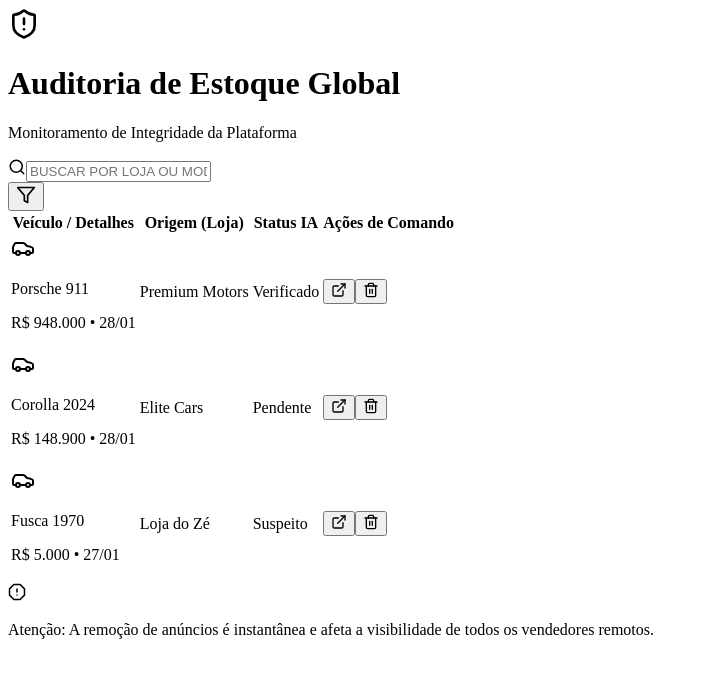
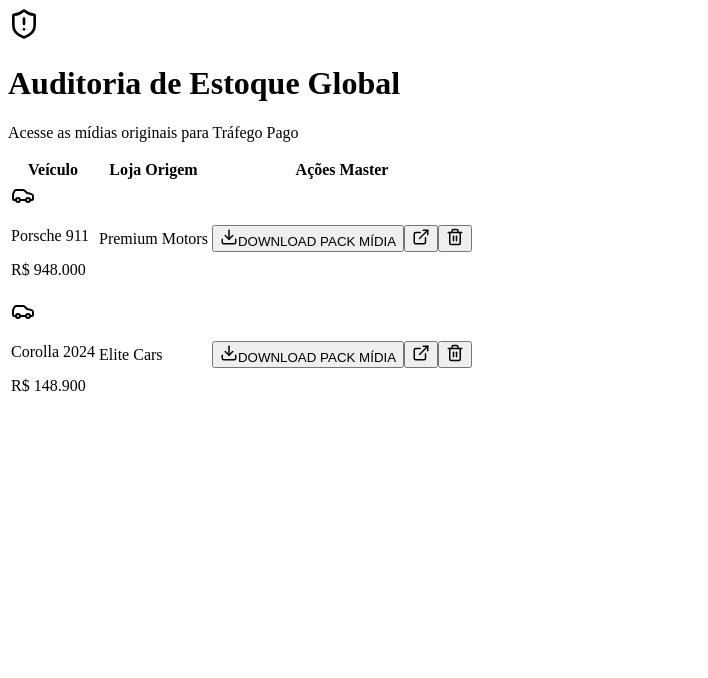
Before and after one commit to pixelupmrk/meucarroOnline, a Next.js app: page /admin/estoque-global in a window 1280 px wide. Shown: the top 678 px of the page, without its empty margins (0-708 px from the left). Built offline with nearby package versions, Linux system fonts and the light colour scheme.

Commit message:
Update page.tsx

```diff
--- a/src/app/admin/estoque-global/page.tsx
+++ b/src/app/admin/estoque-global/page.tsx
@@ -1,114 +1,79 @@
 'use client'
 import React, { useState } from 'react';
-import { ShieldAlert, Search, Filter, Trash2, ExternalLink, AlertOctagon, Car } from 'lucide-react';
+import { ShieldAlert, Search, Trash2, Download, ExternalLink, Car, CheckCircle } from 'lucide-react';
 
 export default function AuditoriaEstoque() {
-  const [busca, setBusca] = useState('');
-
-  // Simulação da base de dados global (que virá do Supabase)
   const [estoqueGlobal, setEstoqueGlobal] = useState([
-    { id: 1, loja: 'Premium Motors', modelo: 'Porsche 911', preco: 'R$ 948.000', data: '28/01', status: 'Verificado' },
-    { id: 2, loja: 'Elite Cars', modelo: 'Corolla 2024', preco: 'R$ 148.900', data: '28/01', status: 'Pendente' },
-    { id: 3, loja: 'Loja do Zé', modelo: 'Fusca 1970', preco: 'R$ 5.000', data: '27/01', status: 'Suspeito' },
+    { id: 1, loja: 'Premium Motors', modelo: 'Porsche 911', preco: 'R$ 948.000', status: 'Verificado' },
+    { id: 2, loja: 'Elite Cars', modelo: 'Corolla 2024', preco: 'R$ 148.900', status: 'Pendente' },
   ]);
 
-  const banirAnuncio = (id: number) => {
-    if(confirm("Deseja remover este anúncio de TODA a plataforma?")) {
-      setEstoqueGlobal(estoqueGlobal.filter(item => item.id !== id));
-    }
+  // Função que será conectada ao Supabase para baixar as fotos
+  const baixarPackFotos = (id: number, modelo: string) => {
+    console.log(`Iniciando download das fotos originais do ${modelo}`);
+    alert(`Preparando download do Pack de Fotos em Alta Resolução do ${modelo}. Aguarde o processamento...`);
   };
 
   return (
     <div className="min-h-screen bg-[#020617] text-white p-8 font-sans">
       <div className="max-w-7xl mx-auto">
-
-        {/* HEADER DE AUDITORIA */}
-        <header className="flex flex-col md:flex-row justify-between items-start md:items-center gap-6 mb-12">
+        <header className="flex justify-between items-center mb-12">
           <div className="flex items-center gap-4">
-            <div className="p-4 bg-red-500/20 rounded-2xl text-red-500 shadow-[0_0_20px_rgba(239,68,68,0.2)]">
+            <div className="p-4 bg-cyan-500/20 rounded-2xl text-cyan-400">
               <ShieldAlert size={32} />
             </div>
             <div>
-              <h1 className="text-3xl font-black uppercase italic tracking-tighter">Auditoria de <span className="text-red-500">Estoque Global</span></h1>
-              <p className="text-[10px] text-white/30 uppercase tracking-[0.4em] font-bold mt-2">Monitoramento de Integridade da Plataforma</p>
+              <h1 className="text-3xl font-black uppercase italic tracking-tighter">Auditoria de <span className="text-cyan-400">Estoque Global</span></h1>
+              <p className="text-[10px] text-white/30 uppercase tracking-[0.4em] font-bold">Acesse as mídias originais para Tráfego Pago</p>
             </div>
-          </div>
-
-          <div className="flex gap-4 w-full md:w-auto">
-            <div className="relative flex-1 md:w-80">
-              <Search className="absolute left-4 top-1/2 -translate-y-1/2 text-white/20" size={18} />
-              <input
-                placeholder="BUSCAR POR LOJA OU MODELO..."
-                className="w-full bg-white/5 border border-white/10 rounded-2xl py-4 pl-12 pr-4 text-[10px] font-bold uppercase focus:border-red-500/50 outline-none transition-all"
-                value={busca}
-                onChange={(e) => setBusca(e.target.value)}
-              />
-            </div>
-            <button className="p-4 bg-white/5 border border-white/10 rounded-2xl hover:bg-white/10 transition-all text-white/40">
-              <Filter size={20} />
-            </button>
           </div>
         </header>
 
-        {/* TABELA DE AUDITORIA LUXO */}
-        <div className="bg-white/[0.02] border border-white/10 rounded-[2.5rem] overflow-hidden backdrop-blur-xl">
-          <table className="w-full text-left border-collapse">
+        <div className="bg-white/[0.02] border border-white/10 rounded-[2.5rem] overflow-hidden">
+          <table className="w-full text-left">
             <thead>
               <tr className="border-b border-white/5 bg-white/[0.01]">
-                <th className="p-6 text-[10px] font-black uppercase text-white/20 tracking-widest">Veículo / Detalhes</th>
-                <th className="p-6 text-[10px] font-black uppercase text-white/20 tracking-widest">Origem (Loja)</th>
-                <th className="p-6 text-[10px] font-black uppercase text-white/20 tracking-widest">Status IA</th>
-                <th className="p-6 text-[10px] font-black uppercase text-white/20 tracking-widest text-right">Ações de Comando</th>
+                <th className="p-6 text-[10px] font-black uppercase text-white/20 tracking-widest">Veículo</th>
+                <th className="p-6 text-[10px] font-black uppercase text-white/20 tracking-widest">Loja Origem</th>
+                <th className="p-6 text-[10px] font-black uppercase text-white/20 tracking-widest text-right">Ações Master</th>
               </tr>
             </thead>
             <tbody className="divide-y divide-white/5">
               {estoqueGlobal.map((item) => (
-                <tr key={item.id} className="group hover:bg-white/[0.02] transition-colors">
+                <tr key={item.id} className="hover:bg-white/[0.02] transition-colors">
                   <td className="p-6">
                     <div className="flex items-center gap-4">
-                      <div className="w-12 h-12 bg-white/5 rounded-xl flex items-center justify-center text-white/20 border border-white/10 group-hover:text-cyan-400 group-hover:border-cyan-400/30 transition-all">
+                      <div className="w-12 h-12 bg-white/5 rounded-xl flex items-center justify-center text-cyan-400 border border-white/10">
                         <Car size={24} />
                       </div>
                       <div>
                         <p className="font-black uppercase italic text-sm">{item.modelo}</p>
-                        <p className="text-[10px] text-cyan-400 font-bold">{item.preco} • {item.data}</p>
+                        <p className="text-[10px] text-white/30 font-bold">{item.preco}</p>
                       </div>
                     </div>
                   </td>
                   <td className="p-6">
                     <span className="text-[11px] font-bold text-white/60 uppercase">{item.loja}</span>
                   </td>
-                  <td className="p-6">
-                    <span className={`px-3 py-1 rounded-full text-[8px] font-black uppercase tracking-widest border ${
-                      item.status === 'Verificado' ? 'bg-green-500/10 border-green-500/20 text-green-500' :
-                      item.status === 'Suspeito' ? 'bg-red-500/10 border-red-500/20 text-red-500 animate-pulse' :
-                      'bg-yellow-500/10 border-yellow-500/20 text-yellow-500'
-                    }`}>
-                      {item.status}
-                    </span>
-                  </td>
                   <td className="p-6 text-right space-x-2">
-                    <button className="p-3 bg-white/5 rounded-xl text-white/20 hover:text-white transition-all"><ExternalLink size={16}/></button>
+                    {/* BOTÃO DE DOWNLOAD PARA TRÁFEGO PAGO */}
                     <button
-                      onClick={() => banirAnuncio(item.id)}
-                      className="p-3 bg-red-500/10 rounded-xl text-red-500 hover:bg-red-500 hover:text-white transition-all border border-red-500/10"
+                      onClick={() => baixarPackFotos(item.id, item.modelo)}
+                      className="p-3 bg-cyan-500/10 rounded-xl text-cyan-400 hover:bg-cyan-500 hover:text-black transition-all border border-cyan-500/20 group relative"
+                      title="Baixar Pack para Anúncios"
                     >
-                      <Trash2 size={16}/>
+                      <Download size={18} />
+                      <span className="absolute -top-10 left-1/2 -translate-x-1/2 bg-cyan-500 text-black text-[8px] font-black px-2 py-1 rounded opacity-0 group-hover:opacity-100 transition-opacity whitespace-nowrap">DOWNLOAD PACK MÍDIA</span>
                     </button>
+
+                    <button className="p-3 bg-white/5 rounded-xl text-white/20 hover:text-white transition-all"><ExternalLink size={18}/></button>
+                    <button className="p-3 bg-red-500/10 rounded-xl text-red-500 hover:bg-red-500 hover:text-white transition-all border border-red-500/10"><Trash2 size={18}/></button>
                   </td>
                 </tr>
               ))}
             </tbody>
           </table>
         </div>
-
-        {/* ALERTA DE SEGURANÇA */}
-        <div className="mt-8 flex items-center gap-3 bg-orange-500/5 border border-orange-500/10 p-4 rounded-2xl">
-          <AlertOctagon size={18} className="text-orange-500" />
-          <p className="text-[10px] font-bold text-orange-500/80 uppercase tracking-widest">
-            Atenção: A remoção de anúncios é instantânea e afeta a visibilidade de todos os vendedores remotos.
-          </p>
-        </div>
       </div>
     </div>
   );
```
